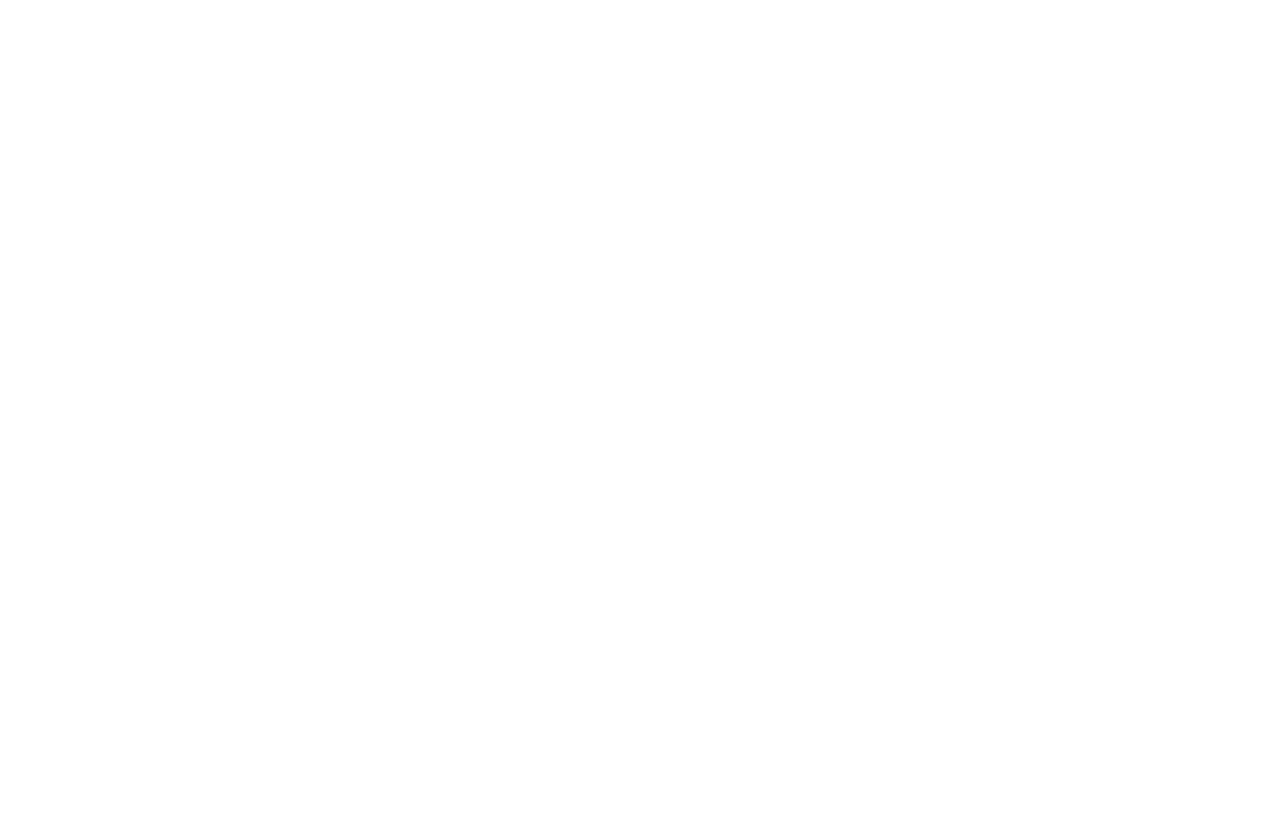
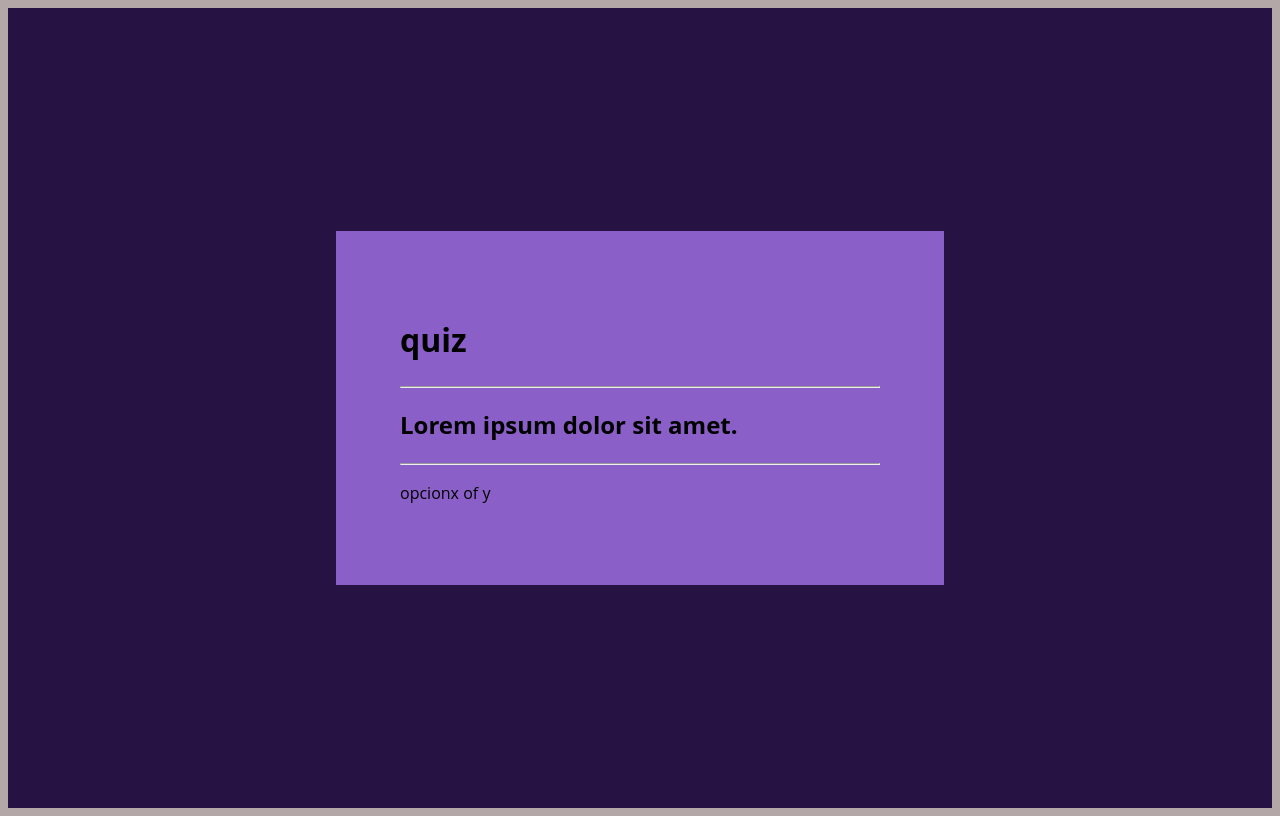
Before and after one commit to mael098/practicando, a plain HTML site: page index.html in a window 1280 px wide. Drawn offline with Linux system fonts and the light colour scheme.

Commit message:
agrege un archivo de html y css y cun md

```diff
--- /dev/null
+++ b/estilos.css
@@ -0,0 +1,20 @@
+html,
+body {
+    background-color: #b3a7a7;
+    font-family: 'Open Sans', sans-serif;
+    font-size: 16px;
+    line-height: 1.5;
+}
+body {
+    background: #271343;
+    display: flex;
+    justify-content: center;
+    align-items: center;
+    height: 100vh;
+}
+
+#quiz {
+    background: #8a5fc7;
+    width: 30rem;
+    padding: 4rem;
+}
--- a/index.html
+++ b/index.html
@@ -10,9 +10,23 @@
             name="viewport"
             content="width=device-width, initial-scale=1.0"
         />
+        <link
+            rel="stylesheet"
+            href="estilos.css"
+        />
         <title>Document</title>
     </head>
     <body>
+        <div id="quiz">
+            <h1>quiz</h1>
+            <hr />
+            <h2 id="question">Lorem ipsum dolor sit amet.</h2>
+            <div id="choices"></div>
+            <hr />
+            <footer>
+                <p id="progress">opcionx of y</p>
+            </footer>
+        </div>
         <script src=".main.js"></script>
     </body>
 </html>
--- a/style.css
+++ b/style.css
@@ -21,7 +21,6 @@ input {
     padding: 10px;
 }
 
-
 table {
     display: inline-block;
     padding: 20px;
@@ -36,7 +35,6 @@ table:hover {
     box-shadow: 0 0 20px 0 rgb(0, 0, 0);
     top: -30px;
     filter: drop-shadow(20px 30px 20px rgb(0, 0, 0));
-
 }
 
 .displaytable {
@@ -45,7 +43,6 @@ table:hover {
 
 .displaytable-cell {
     display: table-cell; /* or inline-block */
-
 }
 
 .button {
```
Also changed, not shown: 1 other file.
